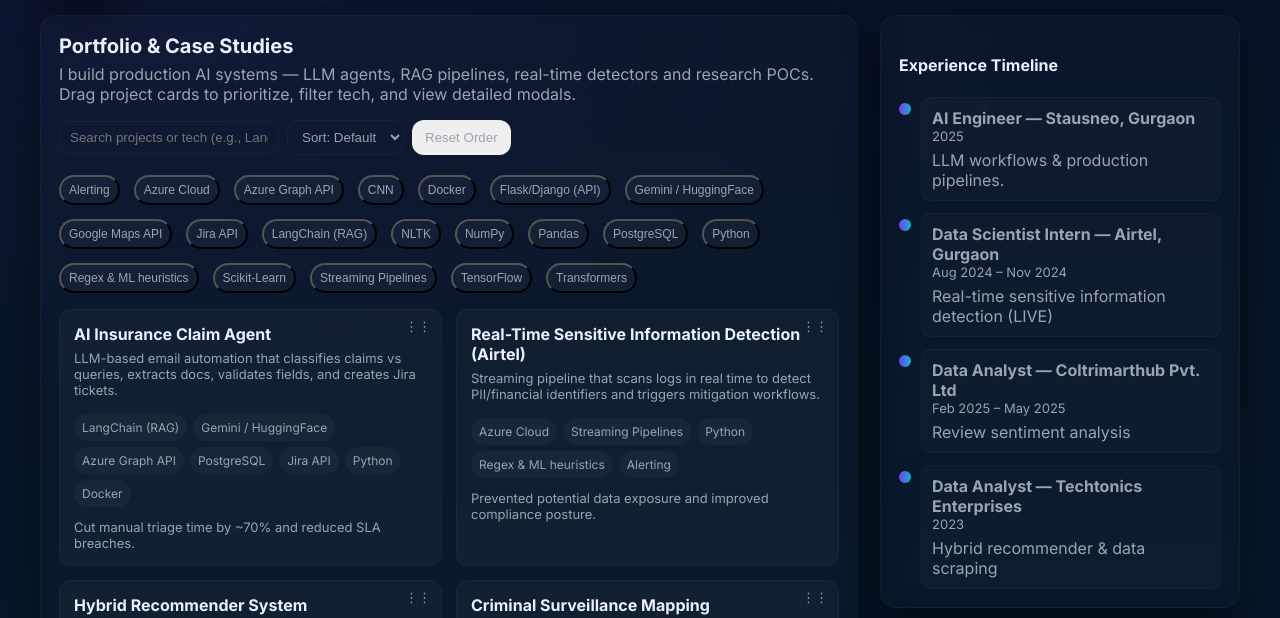
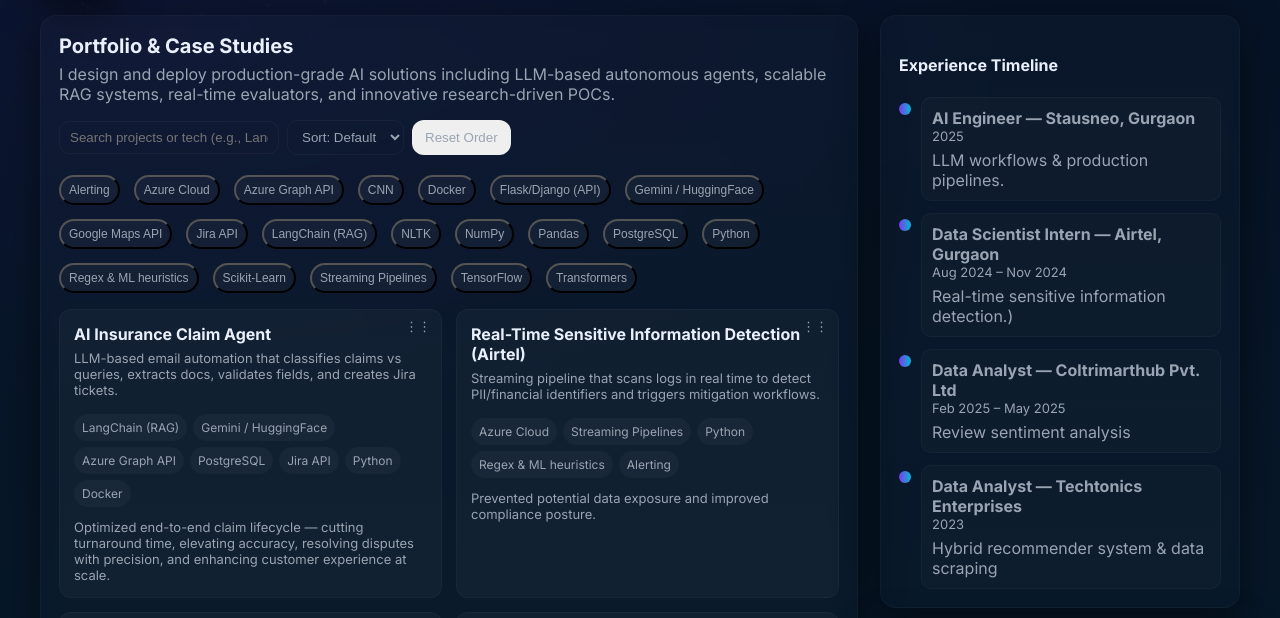
Before and after one commit to sujal-sh/sujal-portfolio, a plain HTML site: page index.html in a window 1280 px wide. Shown: the part 111-729 px from the top of the page. Drawn offline with Linux system fonts and the light colour scheme.

Commit message:
Update index.html

```diff
--- a/index.html
+++ b/index.html
@@ -104,7 +104,7 @@
 
       <section class="panel" aria-labelledby="main-heading">
         <h2 id="main-heading" class="hero-title">Portfolio & Case Studies</h2>
-        <p class="hero-sub">I build production AI systems — LLM agents, RAG pipelines, real-time detectors and research POCs. Drag project cards to prioritize, filter tech, and view detailed modals.</p>
+        <p class="hero-sub">I design and deploy production-grade AI solutions including LLM-based autonomous agents, scalable RAG systems, real-time evaluators, and innovative research-driven POCs.</p>
 
         <div class="controls" style="margin-top:12px">
           <input id="search" class="search" placeholder="Search projects or tech (e.g., LangChain, Azure)" />
@@ -178,7 +178,7 @@ const PROJECTS = [
 • Document & field validation (attachments parsing), and Jira ticket creation for valid claims.
 • Implemented retries, logging, and audit trails with PostgreSQL.`,
     tech: ['LangChain (RAG)','Gemini / HuggingFace','Azure Graph API','PostgreSQL','Jira API','Python','Docker'],
-    impact: 'Cut manual triage time by ~70% and reduced SLA breaches.',
+    impact: 'Optimized end-to-end claim lifecycle — cutting turnaround time, elevating accuracy, resolving disputes with precision, and enhancing customer experience at scale.',
     repo: '#'
   },
   {
@@ -245,9 +245,9 @@ const PROJECTS = [
 
 const TIMELINE = [
   { role: 'AI Engineer — Stausneo, Gurgaon', date: '2025', desc: 'LLM workflows & production pipelines.' },
-  { role: 'Data Scientist Intern — Airtel, Gurgaon', date: 'Aug 2024 – Nov 2024', desc: 'Real-time sensitive information detection (LIVE)' },
+  { role: 'Data Scientist Intern — Airtel, Gurgaon', date: 'Aug 2024 – Nov 2024', desc: 'Real-time sensitive information detection.)' },
   { role: 'Data Analyst — Coltrimarthub Pvt. Ltd', date: 'Feb 2025 – May 2025', desc: 'Review sentiment analysis' },
-  { role: 'Data Analyst — Techtonics Enterprises', date: '2023', desc: 'Hybrid recommender & data scraping' }
+  { role: 'Data Analyst — Techtonics Enterprises', date: '2023', desc: 'Hybrid recommender system & data scraping' }
 ];
 
 
```
